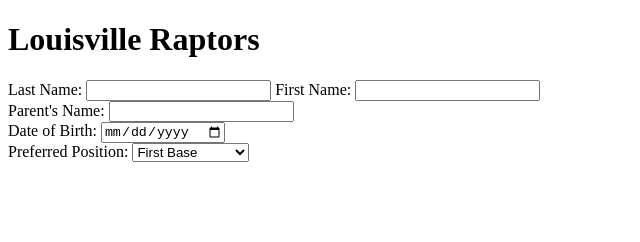
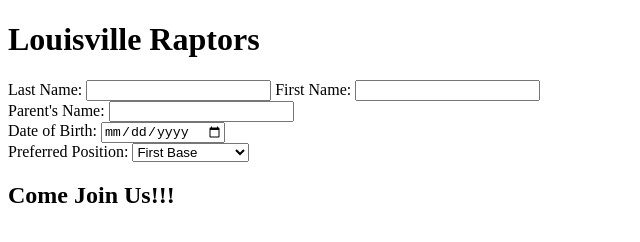
Before and after one commit to mvhayes1982/Raptors, a plain HTML site: page index.html in a window 1280 px wide. Shown: the whole page, without its empty margins (0-640 px from the left). Drawn offline with Linux system fonts and the light colour scheme.

Commit message:
added invitation

```diff
--- a/index.html
+++ b/index.html
@@ -45,5 +45,7 @@
 
 
     </form>
+
+    <h2>Come Join Us!!!</h2>
 </body>
 </html>
```
